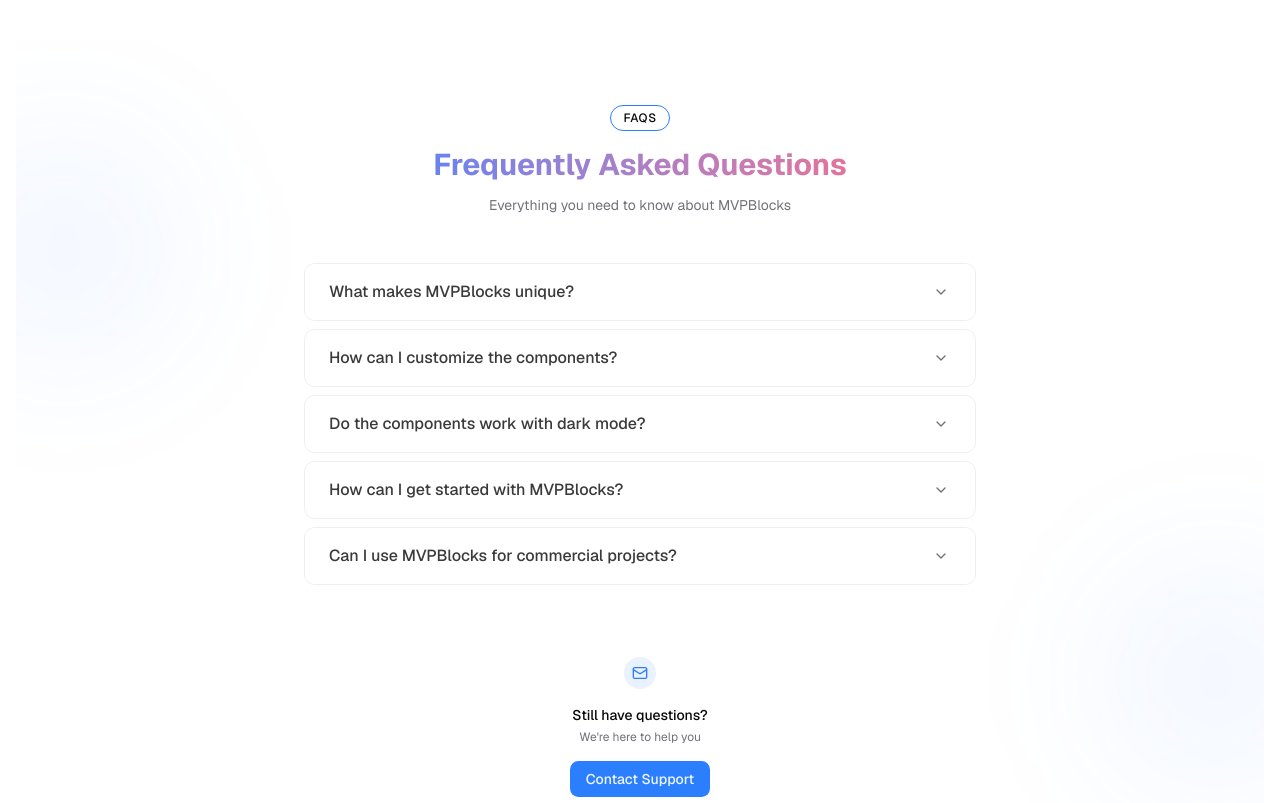
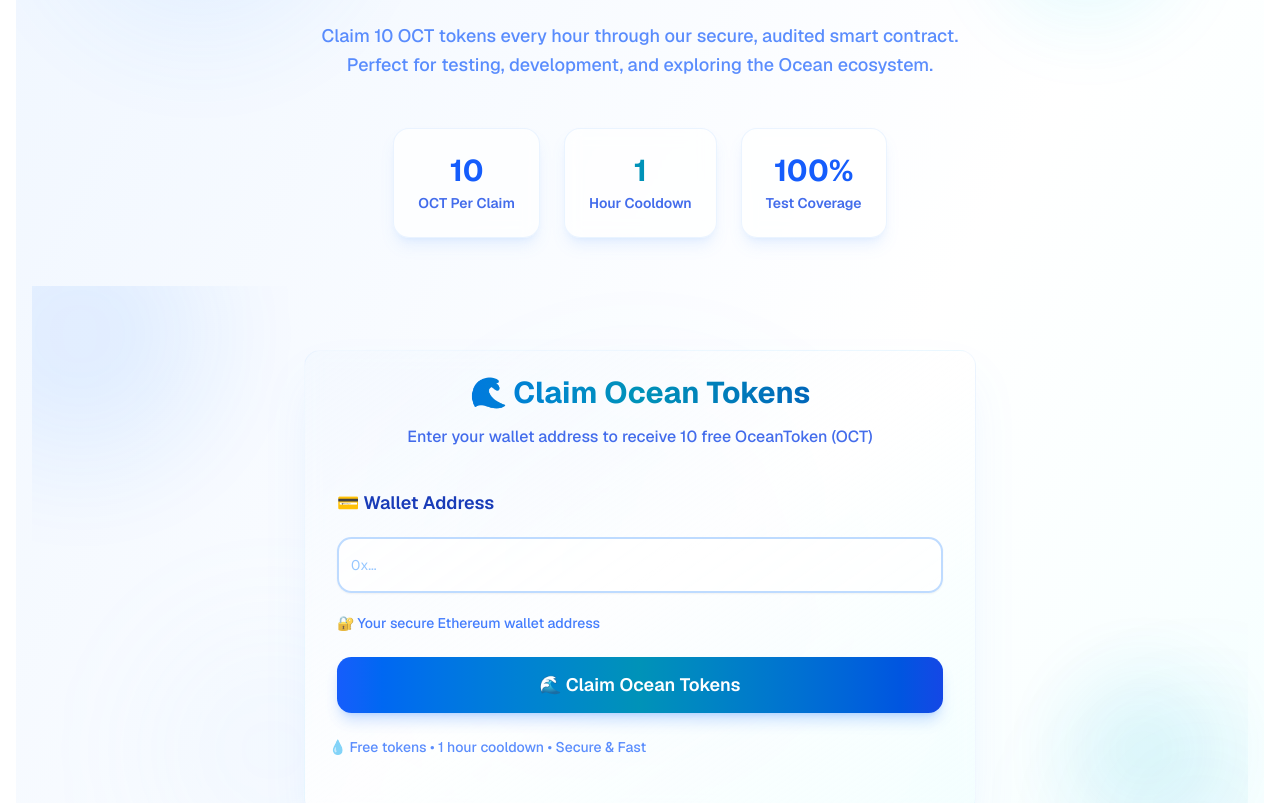
Before and after one commit to kavinda-100/ocean-faucet, a Next.js app in the folder ocean-faucet-ui/: page / in a window 1280 px wide. Shown: the part 363-1166 px from the top of the page. Built offline with nearby package versions, Linux system fonts and the light colour scheme; what wagmi would draw is missing.

Commit message:
feat: enhance UI and functionality of Ocean Faucet with new components and improved layout

```diff
--- a/ocean-faucet-ui/src/app/page.tsx
+++ b/ocean-faucet-ui/src/app/page.tsx
@@ -3,11 +3,73 @@ import InputSection from "@/components/sections/InputSection";
 
 export default function HomePage() {
   return (
-    <section className="flex size-full flex-col items-center justify-center">
-      <h1 className="mb-4 text-3xl font-bold">🌊 Welcome to Ocean Faucet</h1>
-      <p className="text-lg">Get your free OCEAN tokens!</p>
-      <InputSection />
+    <main className="min-h-screen bg-gradient-to-br from-blue-50 via-white to-cyan-50 dark:from-blue-950 dark:via-slate-900 dark:to-cyan-950">
+      {/* Hero Section */}
+      <section className="relative flex w-full flex-col items-center justify-center overflow-hidden px-4 py-20">
+        {/* Animated Ocean Background */}
+        <div className="absolute inset-0 overflow-hidden">
+          <div className="absolute top-10 left-10 h-72 w-72 animate-pulse rounded-full bg-blue-400/10 blur-3xl" />
+          <div className="absolute top-32 right-20 h-48 w-48 animate-pulse rounded-full bg-cyan-400/15 blur-2xl delay-500" />
+          <div className="absolute bottom-20 left-32 h-64 w-64 animate-pulse rounded-full bg-blue-300/10 blur-3xl delay-1000" />
+          <div className="absolute right-10 bottom-32 h-40 w-40 animate-pulse rounded-full bg-cyan-500/10 blur-2xl delay-1500" />
+        </div>
+
+        {/* Hero Content */}
+        <div className="relative z-10 mx-auto mb-12 max-w-4xl text-center">
+          <div className="mb-6 inline-flex items-center gap-3 rounded-full border border-blue-200/60 bg-blue-100/80 px-6 py-3 dark:border-blue-700/60 dark:bg-blue-900/30">
+            <span className="text-2xl">🌊</span>
+            <span className="text-sm font-semibold tracking-wide text-blue-700 uppercase dark:text-blue-300">
+              Ocean Token Faucet
+            </span>
+          </div>
+
+          <h1 className="mb-6 bg-gradient-to-r from-blue-600 via-cyan-600 to-blue-800 bg-clip-text text-5xl leading-tight font-bold text-transparent md:text-6xl">
+            Welcome to Ocean Faucet
+          </h1>
+
+          <p className="mb-4 text-xl leading-relaxed font-medium text-blue-700/80 md:text-2xl dark:text-blue-300/80">
+            Get your free OceanTokens (OCT) instantly!
+          </p>
+
+          <p className="mx-auto max-w-2xl text-lg leading-relaxed font-medium text-blue-600/70 dark:text-blue-400/70">
+            Claim 10 OCT tokens every hour through our secure, audited smart
+            contract. Perfect for testing, development, and exploring the Ocean
+            ecosystem.
+          </p>
+
+          {/* Stats Cards */}
+          <div className="mt-12 flex flex-wrap justify-center gap-6">
+            <div className="rounded-2xl border border-blue-200/30 bg-white/70 p-6 shadow-lg shadow-blue-500/10 backdrop-blur-sm dark:border-blue-700/30 dark:bg-slate-800/70">
+              <div className="mb-1 text-3xl font-bold text-blue-600 dark:text-blue-400">
+                10
+              </div>
+              <div className="text-sm font-semibold text-blue-700/80 dark:text-blue-300/80">
+                OCT Per Claim
+              </div>
+            </div>
+            <div className="rounded-2xl border border-blue-200/30 bg-white/70 p-6 shadow-lg shadow-blue-500/10 backdrop-blur-sm dark:border-blue-700/30 dark:bg-slate-800/70">
+              <div className="mb-1 text-3xl font-bold text-cyan-600 dark:text-cyan-400">
+                1
+              </div>
+              <div className="text-sm font-semibold text-blue-700/80 dark:text-blue-300/80">
+                Hour Cooldown
+              </div>
+            </div>
+            <div className="rounded-2xl border border-blue-200/30 bg-white/70 p-6 shadow-lg shadow-blue-500/10 backdrop-blur-sm dark:border-blue-700/30 dark:bg-slate-800/70">
+              <div className="mb-1 text-3xl font-bold text-blue-600 dark:text-blue-400">
+                100%
+              </div>
+              <div className="text-sm font-semibold text-blue-700/80 dark:text-blue-300/80">
+                Test Coverage
+              </div>
+            </div>
+          </div>
+        </div>
+
+        <InputSection />
+      </section>
+
       <Faq3 />
-    </section>
+    </main>
   );
 }
--- a/ocean-faucet-ui/src/components/mvpblocks/faq-3.tsx
+++ b/ocean-faucet-ui/src/components/mvpblocks/faq-3.tsx
@@ -1,10 +1,10 @@
-'use client';
+"use client";
 
-import { useState } from 'react';
-import { motion, AnimatePresence } from 'framer-motion';
-import { ChevronDown, Mail } from 'lucide-react';
-import { cn } from '@/lib/utils';
-import { Badge } from '@/components/ui/badge';
+import { useState } from "react";
+import { motion, AnimatePresence } from "framer-motion";
+import { ChevronDown, Mail } from "lucide-react";
+import { cn } from "@/lib/utils";
+import { Badge } from "@/components/ui/badge";
 
 interface FAQItemProps {
   question: string;
@@ -22,12 +22,14 @@ function FAQItem({ question, answer, index }: FAQItemProps) {
       transition={{
         duration: 0.3,
         delay: index * 0.15,
-        ease: 'easeOut',
+        ease: "easeOut",
       }}
       className={cn(
-        'group border-border/60 rounded-lg border',
-        'transition-all duration-200 ease-in-out',
-        isOpen ? 'bg-card/30 shadow-sm' : 'hover:bg-card/50',
+        "group rounded-xl border border-blue-200/60 bg-white/70 backdrop-blur-sm dark:border-blue-700/60 dark:bg-slate-800/70",
+        "shadow-sm transition-all duration-200 ease-in-out",
+        isOpen
+          ? "border-blue-300/60 bg-blue-50/80 shadow-md shadow-blue-500/10 dark:border-blue-600/60 dark:bg-blue-950/50"
+          : "hover:bg-blue-50/50 hover:shadow-md hover:shadow-blue-500/5 dark:hover:bg-blue-950/30",
       )}
     >
       <button
@@ -37,9 +39,9 @@ function FAQItem({ question, answer, index }: FAQItemProps) {
       >
         <h3
           className={cn(
-            'text-left text-base font-medium transition-colors duration-200',
-            'text-foreground/80',
-            isOpen && 'text-foreground',
+            "text-left text-base font-semibold transition-colors duration-200",
+            "text-blue-800/90 dark:text-blue-200/90",
+            isOpen && "text-blue-900 dark:text-blue-100",
           )}
         >
           {question}
@@ -51,12 +53,14 @@ function FAQItem({ question, answer, index }: FAQItemProps) {
           }}
           transition={{
             duration: 0.3,
-            ease: 'easeInOut',
+            ease: "easeInOut",
           }}
           className={cn(
-            'shrink-0 rounded-full p-0.5',
-            'transition-colors duration-200',
-            isOpen ? 'text-primary' : 'text-muted-foreground',
+            "shrink-0 rounded-full p-1",
+            "transition-colors duration-200",
+            isOpen
+              ? "bg-blue-100/80 text-blue-600 dark:bg-blue-900/80 dark:text-blue-400"
+              : "text-blue-500/70 dark:text-blue-400/70",
           )}
         >
           <ChevronDown className="h-4 w-4" />
@@ -67,7 +71,7 @@ function FAQItem({ question, answer, index }: FAQItemProps) {
           <motion.div
             initial={{ height: 0, opacity: 0 }}
             animate={{
-              height: 'auto',
+              height: "auto",
               opacity: 1,
               transition: {
                 height: {
@@ -86,7 +90,7 @@ function FAQItem({ question, answer, index }: FAQItemProps) {
               transition: {
                 height: {
                   duration: 0.3,
-                  ease: 'easeInOut',
+                  ease: "easeInOut",
                 },
                 opacity: {
                   duration: 0.25,
@@ -94,16 +98,16 @@ function FAQItem({ question, answer, index }: FAQItemProps) {
               },
             }}
           >
-            <div className="border-border/40 border-t px-6 pt-2 pb-4">
+            <div className="border-t border-blue-200/40 px-6 pt-3 pb-5 dark:border-blue-700/40">
               <motion.p
                 initial={{ y: -8, opacity: 0 }}
                 animate={{ y: 0, opacity: 1 }}
                 exit={{ y: -8, opacity: 0 }}
                 transition={{
                   duration: 0.3,
-                  ease: 'easeOut',
+                  ease: "easeOut",
                 }}
-                className="text-muted-foreground text-sm leading-relaxed"
+                className="text-sm leading-relaxed font-medium text-blue-700/80 dark:text-blue-300/80"
               >
                 {answer}
               </motion.p>
@@ -116,63 +120,64 @@ function FAQItem({ question, answer, index }: FAQItemProps) {
 }
 
 export default function Faq3() {
-  const faqs: Omit<FAQItemProps, 'index'>[] = [
+  const faqs: Omit<FAQItemProps, "index">[] = [
     {
-      question: 'What makes MVPBlocks unique?',
+      question: "What is OceanToken Faucet?",
       answer:
-        "MVPBlocks stands out through its intuitive design, powerful component library, and seamless integration options. We've focused on creating a user experience that combines simplicity with advanced features, all while maintaining excellent performance and accessibility.",
+        "OceanToken Faucet is a free token distribution service that allows users to claim OceanToken (OCT) for testing and development purposes. Simply connect your wallet and claim 10 OCT tokens every hour at no cost.",
     },
     {
-      question: 'How can I customize the components?',
+      question: "How often can I claim tokens?",
       answer:
-        'All components are built with Tailwind CSS, making them highly customizable. You can modify colors, spacing, typography, and more by simply adjusting the class names or using our theme variables to match your brand identity.',
+        "You can claim 10 OceanToken (OCT) every hour. The smart contract enforces a 1-hour cooldown period between claims to ensure fair distribution and prevent abuse.",
     },
     {
-      question: 'Do the components work with dark mode?',
+      question: "Is it safe to use my wallet address?",
       answer:
-        "Yes, all MVPBlocks components are designed to work seamlessly with both light and dark modes. They automatically adapt to your site's theme settings, providing a consistent user experience regardless of the user's preference.",
+        "Yes, it's completely safe! We only use your public wallet address to send tokens. We never ask for your private keys or seed phrases. Our smart contract is fully audited and tested with 100% coverage.",
     },
     {
-      question: 'How can I get started with MVPBlocks?',
+      question: "Which networks are supported?",
       answer:
-        'You can get started by browsing our component library and copying the code for the components you need. Our documentation provides clear instructions for installation and usage, and you can always reach out to our support team if you need assistance.',
+        "OceanToken Faucet supports Ethereum mainnet, Sepolia testnet, and local development networks. You can easily switch between networks using your connected wallet.",
     },
     {
-      question: 'Can I use MVPBlocks for commercial projects?',
+      question: "Do I need to pay gas fees?",
       answer:
-        'Absolutely! MVPBlocks is free to use for both personal and commercial projects. There are no licensing fees or attribution requirements—just build and launch your MVP faster than ever before.',
+        "The token claiming process is completely free - you only need to pay the standard Ethereum network gas fees for the transaction. The OceanTokens themselves are distributed at no cost.",
     },
   ];
 
   return (
-    <section className="bg-background relative w-full overflow-hidden py-16">
-      {/* Decorative elements */}
-      <div className="bg-primary/5 absolute top-20 -left-20 h-64 w-64 rounded-full blur-3xl" />
-      <div className="bg-primary/5 absolute -right-20 bottom-20 h-64 w-64 rounded-full blur-3xl" />
+    <section className="relative w-full overflow-hidden bg-gradient-to-br from-blue-50/80 via-white to-cyan-50/80 py-20 dark:from-blue-950/30 dark:via-slate-900 dark:to-cyan-950/30">
+      {/* Ocean-themed decorative elements */}
+      <div className="absolute top-20 -left-20 h-64 w-64 animate-pulse rounded-full bg-blue-500/10 blur-3xl" />
+      <div className="absolute -right-20 bottom-20 h-64 w-64 animate-pulse rounded-full bg-cyan-500/10 blur-3xl delay-1000" />
+      <div className="absolute top-1/2 left-1/2 h-96 w-96 -translate-x-1/2 -translate-y-1/2 transform rounded-full bg-blue-400/5 blur-3xl" />
 
       <div className="relative container mx-auto max-w-6xl px-4">
         <motion.div
           initial={{ opacity: 0, y: 20 }}
           animate={{ opacity: 1, y: 0 }}
           transition={{ duration: 0.5 }}
-          className="mx-auto mb-12 max-w-2xl text-center"
+          className="mx-auto mb-16 max-w-3xl text-center"
         >
           <Badge
             variant="outline"
-            className="border-primary mb-4 px-3 py-1 text-xs font-medium tracking-wider uppercase"
+            className="mb-6 rounded-full border-blue-500 bg-blue-50/80 px-4 py-2 text-sm font-semibold tracking-wider text-blue-700 uppercase dark:border-blue-400 dark:bg-blue-950/80 dark:text-blue-300"
           >
-            FAQs
+            🌊 Ocean Faucet FAQs
           </Badge>
 
-          <h2 className="from-primary mb-3 bg-gradient-to-r to-rose-400 bg-clip-text text-3xl font-bold text-transparent">
+          <h2 className="mb-4 bg-gradient-to-r from-blue-600 via-cyan-600 to-blue-800 bg-clip-text text-4xl font-bold text-transparent">
             Frequently Asked Questions
           </h2>
-          <p className="text-muted-foreground text-sm">
-            Everything you need to know about MVPBlocks
+          <p className="text-lg font-medium text-blue-700/80 dark:text-blue-300/80">
+            Everything you need to know about claiming OceanTokens
           </p>
         </motion.div>
 
-        <div className="mx-auto max-w-2xl space-y-2">
+        <div className="mx-auto max-w-3xl space-y-3">
           {faqs.map((faq, index) => (
             <FAQItem key={index} {...faq} index={index} />
           ))}
@@ -182,28 +187,30 @@ export default function Faq3() {
           initial={{ opacity: 0, y: 20 }}
           animate={{ opacity: 1, y: 0 }}
           transition={{ duration: 0.5, delay: 0.3 }}
-          className={cn('mx-auto mt-12 max-w-md rounded-lg p-6 text-center')}
+          className={cn(
+            "mx-auto mt-16 max-w-md rounded-2xl border border-blue-200/50 bg-gradient-to-br from-blue-100/80 via-white/90 to-cyan-100/80 p-8 text-center shadow-xl shadow-blue-500/10 dark:border-blue-700/50 dark:from-blue-900/30 dark:via-slate-800/90 dark:to-cyan-900/30",
+          )}
         >
-          <div className="bg-primary/10 text-primary mb-4 inline-flex items-center justify-center rounded-full p-2">
-            <Mail className="h-4 w-4" />
+          <div className="mb-6 inline-flex items-center justify-center rounded-full bg-blue-500/20 p-4 text-blue-600 shadow-lg dark:text-blue-400">
+            <Mail className="h-6 w-6" />
           </div>
-          <p className="text-foreground mb-1 text-sm font-medium">
-            Still have questions?
-          </p>
-          <p className="text-muted-foreground mb-4 text-xs">
-            We&apos;re here to help you
+          <h3 className="mb-2 text-lg font-bold text-blue-800 dark:text-blue-200">
+            🤝 Still have questions?
+          </h3>
+          <p className="mb-6 text-sm font-medium text-blue-600/80 dark:text-blue-400/80">
+            We&apos;re here to help you with your OceanToken journey
           </p>
           <button
             type="button"
             className={cn(
-              'rounded-md px-4 py-2 text-sm',
-              'bg-primary text-primary-foreground',
-              'hover:bg-primary/90',
-              'transition-colors duration-200',
-              'font-medium',
+              "rounded-xl px-6 py-3 text-sm font-semibold",
+              "bg-gradient-to-r from-blue-600 via-cyan-600 to-blue-700 text-white",
+              "hover:from-blue-700 hover:via-cyan-700 hover:to-blue-800",
+              "shadow-lg shadow-blue-500/25 hover:shadow-xl hover:shadow-blue-500/30",
+              "transform transition-all duration-300 hover:scale-105 active:scale-95",
             )}
           >
-            Contact Support
+            💬 Contact Support
           </button>
         </motion.div>
       </div>
--- a/ocean-faucet-ui/src/components/sections/InputSection.tsx
+++ b/ocean-faucet-ui/src/components/sections/InputSection.tsx
@@ -50,36 +50,60 @@ function InputSection() {
   }
 
   return (
-    <section className="flex size-full">
-      <Card className="mx-auto flex w-full max-w-5xl flex-col border-0 shadow-none">
-        <CardHeader>
-          <CardTitle></CardTitle>
-          <CardDescription></CardDescription>
+    <section className="relative flex w-full px-4 py-16">
+      {/* Ocean Wave Background */}
+      <div className="absolute inset-0 overflow-hidden">
+        <div className="absolute -top-20 -left-20 h-64 w-64 animate-pulse rounded-full bg-blue-500/10 blur-3xl" />
+        <div className="absolute -right-20 -bottom-20 h-64 w-64 animate-pulse rounded-full bg-cyan-500/10 blur-3xl delay-1000" />
+        <div className="absolute top-1/2 left-1/2 h-96 w-96 -translate-x-1/2 -translate-y-1/2 transform rounded-full bg-blue-400/5 blur-3xl" />
+      </div>
+
+      <Card className="relative mx-auto flex w-full max-w-2xl flex-col rounded-2xl border border-blue-200/20 bg-gradient-to-br from-blue-50/50 via-white/80 to-cyan-50/50 shadow-2xl shadow-blue-500/10 backdrop-blur-sm dark:border-blue-800/20 dark:from-blue-950/20 dark:via-slate-900/80 dark:to-cyan-950/20">
+        <CardHeader className="pb-4 text-center">
+          <CardTitle className="mb-2 bg-gradient-to-r from-blue-600 via-cyan-600 to-blue-800 bg-clip-text text-3xl font-bold text-transparent">
+            🌊 Claim Ocean Tokens
+          </CardTitle>
+          <CardDescription className="text-base font-medium text-blue-700/80 dark:text-blue-300/80">
+            Enter your wallet address to receive 10 free OceanToken (OCT)
+          </CardDescription>
         </CardHeader>
-        <CardContent>
+        <CardContent className="px-8">
           <Form {...form}>
-            <form onSubmit={form.handleSubmit(onSubmit)} className="space-y-8">
+            <form onSubmit={form.handleSubmit(onSubmit)} className="space-y-6">
               <FormField
                 control={form.control}
                 name="wallet_address"
                 render={({ field }) => (
-                  <FormItem>
-                    <FormLabel>Wallet Address</FormLabel>
+                  <FormItem className="space-y-3">
+                    <FormLabel className="flex items-center gap-2 text-lg font-semibold text-blue-800 dark:text-blue-200">
+                      💳 Wallet Address
+                    </FormLabel>
                     <FormControl>
-                      <Input placeholder="0x..." {...field} />
+                      <Input
+                        placeholder="0x..."
+                        {...field}
+                        className="h-14 rounded-xl border-2 border-blue-200 bg-white/70 text-lg transition-all duration-300 placeholder:text-blue-400/60 focus:border-blue-500 focus:ring-blue-500/20 dark:border-blue-700 dark:bg-slate-800/70 dark:focus:border-blue-400"
+                      />
                     </FormControl>
-                    <FormDescription>
-                      This is your public wallet address.
+                    <FormDescription className="flex items-center gap-2 font-medium text-blue-600/80 dark:text-blue-400/80">
+                      🔐 Your secure Ethereum wallet address
                     </FormDescription>
-                    <FormMessage />
+                    <FormMessage className="font-medium text-red-500" />
                   </FormItem>
                 )}
               />
-              <Button type="submit">Submit</Button>
+              <Button
+                type="submit"
+                className="flex h-14 w-full transform items-center gap-2 rounded-xl bg-gradient-to-r from-blue-600 via-cyan-600 to-blue-700 text-lg font-semibold text-white shadow-lg shadow-blue-500/25 transition-all duration-300 hover:scale-[1.02] hover:from-blue-700 hover:via-cyan-700 hover:to-blue-800 hover:shadow-xl hover:shadow-blue-500/30 active:scale-[0.98]"
+              >
+                🌊 Claim Ocean Tokens
+              </Button>
             </form>
           </Form>
         </CardContent>
-        <CardFooter></CardFooter>
+        <CardFooter className="pb-8 text-center text-sm font-medium text-blue-600/70 dark:text-blue-400/70">
+          💧 Free tokens • 1 hour cooldown • Secure & Fast
+        </CardFooter>
       </Card>
     </section>
   );
```
Also changed, not shown: 1 other file (tests, documents, lock files or other folders).
